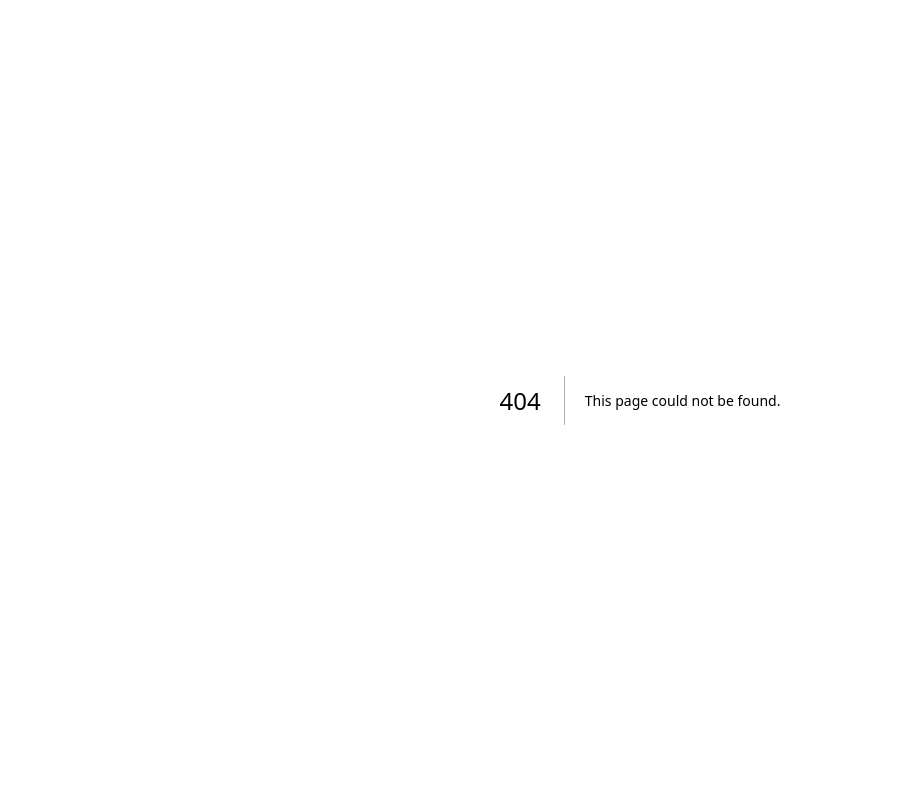
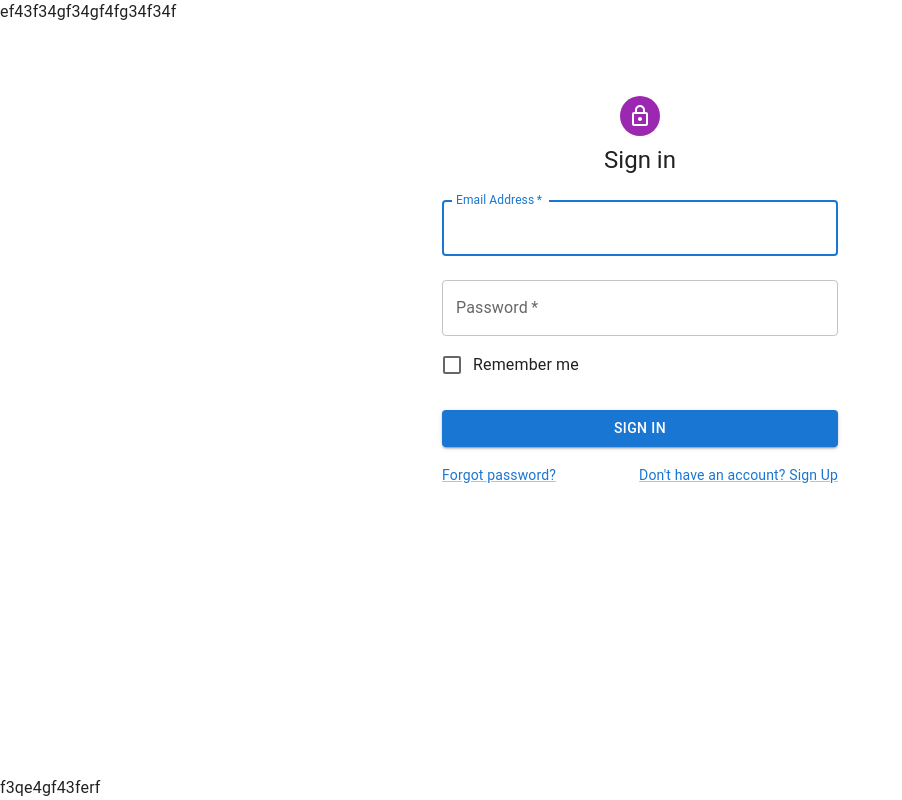
Before and after one commit to Image-X-Institute/learndb-manager, a Next.js app: page /signin in a window 1280 px wide. Before the commit this address had no page. Shown: the whole page, without its empty margins (0-902 px from the left). Built offline with nearby package versions, Linux system fonts and the light colour scheme.

Commit message:
add login page

```diff
--- /dev/null
+++ b/app/api/auth/[...nextauth]/route.ts
@@ -0,0 +1,30 @@
+import NextAuth from "next-auth/next";
+import CredentialsProvider from 'next-auth/providers/credentials'
+
+const handler = NextAuth({
+  // Configure one or more authentication providers
+  providers: [
+    CredentialsProvider({
+      name: "Credentials",
+      credentials: {
+        username: { label: "Username", type: "text", placeholder: "jsmith" },
+        password: { label: "Password", type: "password" }
+      },
+      async authorize(credentials, req) {
+        const user = { id: 1, name: "J Smith", email: "a@a.com" }
+        if (user) {
+          return user
+        } else {
+          return null
+        }
+
+      },
+    })
+  ],
+  pages: {
+    signIn: '/signin',
+    signOut: '/signout',
+  },
+});
+
+export { handler as GET, handler as POST };
--- /dev/null
+++ b/app/components/Provider.tsx
@@ -0,0 +1,13 @@
+"use client"
+
+import React, { ReactNode } from "react";
+import { SessionProvider } from "next-auth/react";
+interface Props {
+  children: ReactNode;
+}
+
+const Provider = ({ children }: Props) => {
+  return <SessionProvider>{children}</SessionProvider>;
+};
+
+export default Provider;
--- a/app/globals.css
+++ b/app/globals.css
@@ -1,27 +1,3 @@
 @tailwind base;
 @tailwind components;
 @tailwind utilities;
-
-:root {
-  --foreground-rgb: 0, 0, 0;
-  --background-start-rgb: 214, 219, 220;
-  --background-end-rgb: 255, 255, 255;
-}
-
-@media (prefers-color-scheme: dark) {
-  :root {
-    --foreground-rgb: 255, 255, 255;
-    --background-start-rgb: 0, 0, 0;
-    --background-end-rgb: 0, 0, 0;
-  }
-}
-
-body {
-  color: rgb(var(--foreground-rgb));
-  background: linear-gradient(
-      to bottom,
-      transparent,
-      rgb(var(--background-end-rgb))
-    )
-    rgb(var(--background-start-rgb));
-}
--- a/app/layout.tsx
+++ b/app/layout.tsx
@@ -1,21 +1,31 @@
+import Provider from './components/Provider'
+import { Inter } from 'next/font/google'
 import './globals.css'
-import { Inter } from 'next/font/google'
 
 const inter = Inter({ subsets: ['latin'] })
 
 export const metadata = {
   title: 'Create Next App',
-  description: 'Generated by create next app',
+  description: 'Generated by create next app'
 }
 
-export default function RootLayout({
+export default async function RootLayout({
   children,
 }: {
-  children: React.ReactNode
-}) {
+  children: React.ReactNode,
+}){
   return (
-    <html lang="en">
-      <body className={inter.className}>{children}</body>
+    <html
+      lang='en'
+      className={`${inter.className} h-full scroll-smooth antialiased`}
+    >
+      <body className='flex h-full flex-col'>
+        <div>ef43f34gf34gf4fg34f34f</div>
+        <Provider>
+          <main className='grow'>{children}</main>
+        </Provider>
+        <div>f3qe4gf43ferf</div>
+      </body>
     </html>
   )
 }
--- a/app/login/page.tsx
+++ /dev/null
@@ -1,8 +0,0 @@
-import React from 'react';
-
-const LoginPage: React.FC = () => {
-    return <div>Login</div>;
-}
-
-
-export default LoginPage;
--- a/app/page.tsx
+++ b/app/page.tsx
@@ -2,7 +2,7 @@ import Image from 'next/image'
 
 export default function Home() {
   return (
-    <main className="flex min-h-screen flex-col items-center justify-between p-24">
+    <section className="flex min-h-screen flex-col items-center justify-between p-24">
       <div className="z-10 w-full max-w-5xl items-center justify-between font-mono text-sm lg:flex">
         <p className="fixed left-0 top-0 flex w-full justify-center border-b border-gray-300 bg-gradient-to-b from-zinc-200 pb-6 pt-8 backdrop-blur-2xl dark:border-neutral-800 dark:bg-zinc-800/30 dark:from-inherit lg:static lg:w-auto  lg:rounded-xl lg:border lg:bg-gray-200 lg:p-4 lg:dark:bg-zinc-800/30">
           Get started by editing&nbsp;
@@ -108,6 +108,6 @@ export default function Home() {
           </p>
         </a>
       </div>
-    </main>
+    </section>
   )
 }
--- /dev/null
+++ b/app/signin/page.tsx
@@ -0,0 +1,93 @@
+"use client"
+
+import * as React from 'react';
+import Avatar from '@mui/material/Avatar';
+import Button from '@mui/material/Button';
+import CssBaseline from '@mui/material/CssBaseline';
+import TextField from '@mui/material/TextField';
+import FormControlLabel from '@mui/material/FormControlLabel';
+import Checkbox from '@mui/material/Checkbox';
+import Link from '@mui/material/Link';
+import Grid from '@mui/material/Grid';
+import Box from '@mui/material/Box';
+import LockOutlinedIcon from '@mui/icons-material/LockOutlined';
+import Typography from '@mui/material/Typography';
+import Container from '@mui/material/Container';
+
+export default function SignIn() {
+  const handleSubmit = (event: React.FormEvent<HTMLFormElement>) => {
+    event.preventDefault();
+    const data = new FormData(event.currentTarget);
+    console.log({
+      email: data.get('email'),
+      password: data.get('password'),
+    });
+  };
+
+  return (
+      <Container component="main" maxWidth="xs">
+        <CssBaseline />
+        <Box
+          sx={{
+            marginTop: 8,
+            display: 'flex',
+            flexDirection: 'column',
+            alignItems: 'center',
+          }}
+        >
+          <Avatar sx={{ m: 1, bgcolor: 'secondary.main' }}>
+            <LockOutlinedIcon />
+          </Avatar>
+          <Typography component="h1" variant="h5">
+            Sign in
+          </Typography>
+          <Box component="form" onSubmit={handleSubmit} noValidate sx={{ mt: 1 }}>
+            <TextField
+              margin="normal"
+              required
+              fullWidth
+              id="email"
+              label="Email Address"
+              name="email"
+              autoComplete="email"
+              autoFocus
+            />
+            <TextField
+              margin="normal"
+              required
+              fullWidth
+              name="password"
+              label="Password"
+              type="password"
+              id="password"
+              autoComplete="current-password"
+            />
+            <FormControlLabel
+              control={<Checkbox value="remember" color="primary" />}
+              label="Remember me"
+            />
+            <Button
+              type="submit"
+              fullWidth
+              variant="contained"
+              sx={{ mt: 3, mb: 2 }}
+            >
+              Sign In
+            </Button>
+            <Grid container>
+              <Grid item xs>
+                <Link href="#" variant="body2">
+                  Forgot password?
+                </Link>
+              </Grid>
+              <Grid item>
+                <Link href="#" variant="body2">
+                  {"Don't have an account? Sign Up"}
+                </Link>
+              </Grid>
+            </Grid>
+          </Box>
+        </Box>
+      </Container>
+  );
+}
--- a/package.json
+++ b/package.json
@@ -9,6 +9,10 @@
     "lint": "next lint"
   },
   "dependencies": {
+    "@emotion/react": "^11.11.1",
+    "@emotion/styled": "^11.11.0",
+    "@mui/icons-material": "^5.14.0",
+    "@mui/material": "^5.14.0",
     "@types/node": "20.3.3",
     "@types/react": "18.2.14",
     "@types/react-dom": "18.2.6",
@@ -16,6 +20,7 @@
     "eslint": "8.44.0",
     "eslint-config-next": "13.4.7",
     "next": "13.4.7",
+    "next-auth": "^4.22.1",
     "postcss": "8.4.24",
     "react": "18.2.0",
     "react-dom": "18.2.0",
```
Also changed, not shown: 1 other file (tests, documents, lock files or other folders).
